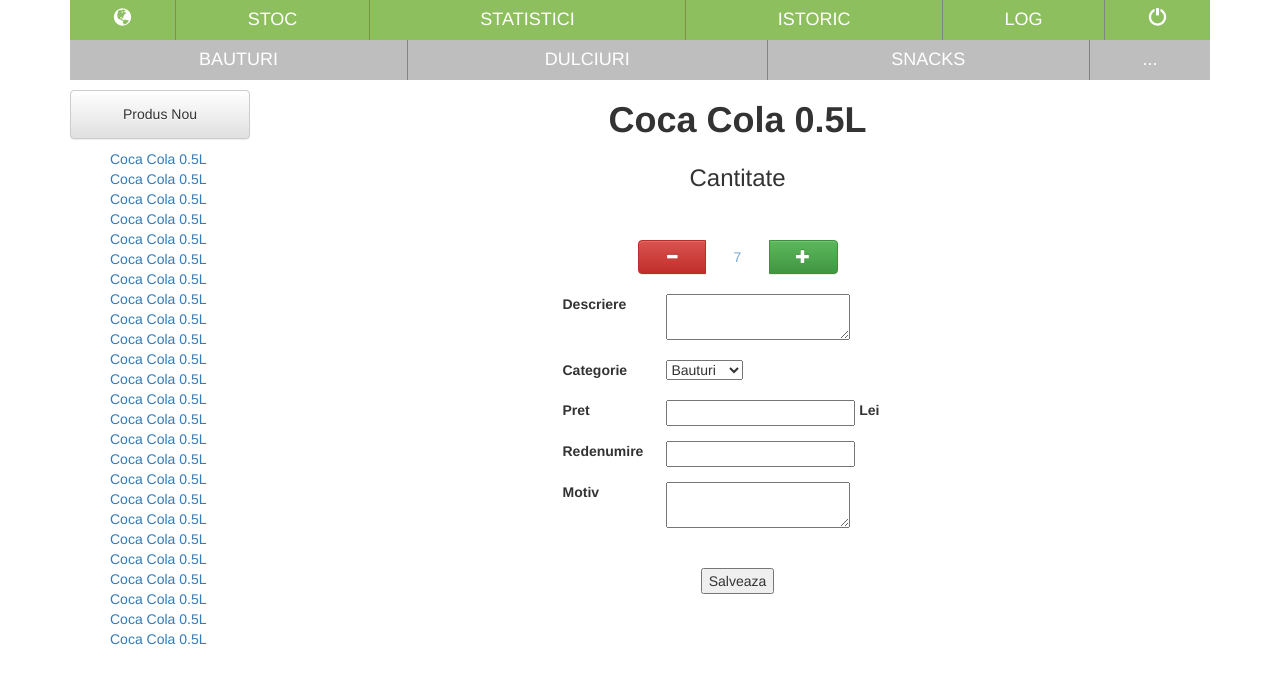
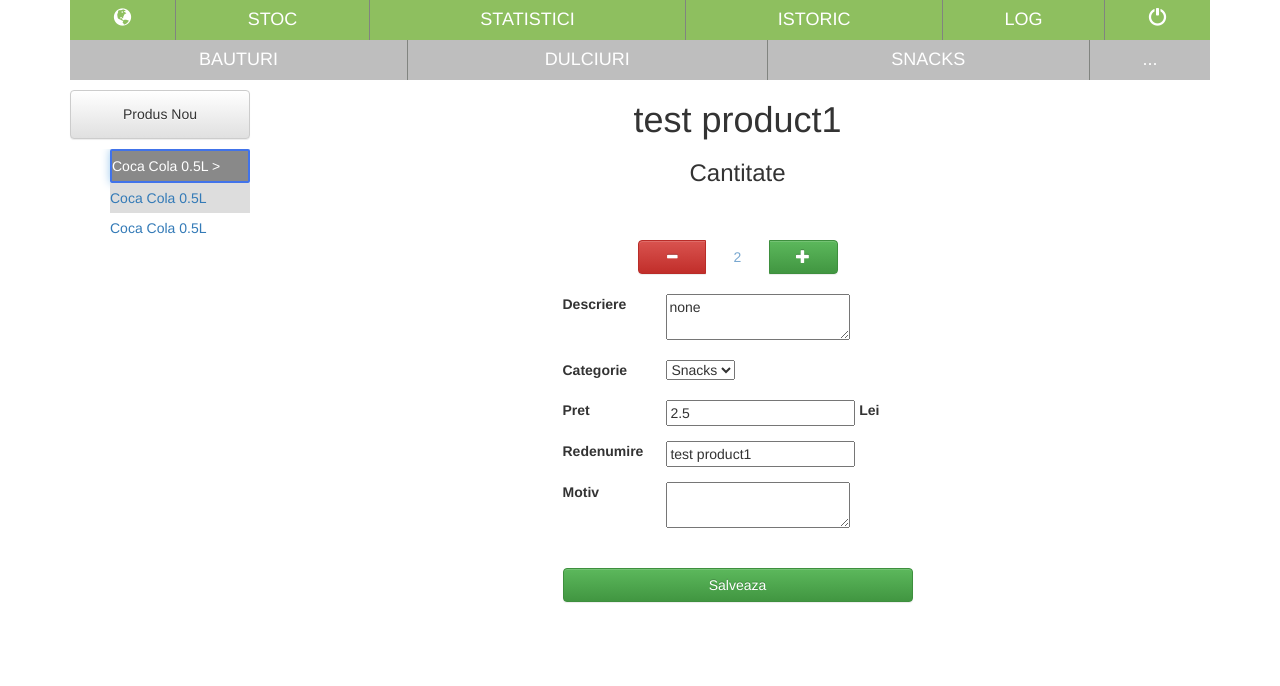
Before and after one commit to Cycov/NTT-Candy-Machine, a PHP site: page /stoc.php in a window 1280 px wide. Shown: the top 686 px of the page. Run offline with PHP 8.4, Linux system fonts and the light colour scheme; some libraries are stand-ins or nearby versions.

Commit message:
Added js, edited stoc.php (a lot)
stoc.php broken, igonred functionality, responsivness.
Various fixes
Added stoc.js

```diff
--- a/istoric.php
+++ b/istoric.php
@@ -21,7 +21,7 @@
 		<div class="col-xs-4 col-md-4">
 			<div class="form-group">
 				<label>De la:</label>
-				<div class='input-group date' id='datetimepicker6'>
+				<div class='input-group date' id='fromDate'>
 					<input type='text' class="form-control" />
 					<span class="input-group-addon">
 						<span class="glyphicon glyphicon-calendar"></span>
@@ -32,7 +32,7 @@
 		<div class="col-xs-4 col-md-4">
 			<div class="form-group">
 				<label>Pana la:</label>
-				<div class='input-group date' id='datetimepicker7'>
+				<div class='input-group date' id='toDate'>
 					<input type='text' class="form-control" />
 					<span class="input-group-addon">
 						<span class="glyphicon glyphicon-calendar"></span>
--- /dev/null
+++ b/js/stoc.js
@@ -0,0 +1,88 @@
+$(document).ready(function(){
+    var template =
+    {
+        "id":0,
+        "name":"",
+        "quantity":0,
+        "description":"",
+        "category":"",
+        "price":0.0
+    }
+
+    function isJson(str) {
+        try {
+            JSON.parse(str);
+        } catch (e) {
+            return false;
+        }
+        return true;
+    }
+
+    function clearAllFields(name)
+    {
+        $('#product-name').html(name);
+        $('#product-rename').val('');
+        $('.quantity.disabled').html(0);
+        $('.quantity-product').attr('data-quantity',0);
+        $('#product-description').val('');
+        $('#product-category').val('none');
+        $('#product-price').val(0.0);
+    }
+
+    var $prevEntry = $('li[data-id="1"]');
+    var currentId = 0;
+
+    $('.quantity-increase').on('click',function(){
+        var parent = $(this).parent();
+        $(parent).attr("data-quantity",parseFloat($(parent).attr("data-quantity")) + 1);
+        $(parent).children(".quantity").html($(parent).attr("data-quantity"));
+    });
+    $('.quantity-decrease').on('click',function(){
+        var parent = $(this).parent();
+        var quantity = parseInt($(parent).attr("data-quantity")) - 1;
+
+        if (quantity < 0)
+        {
+            $(parent).click(false);
+            return;
+        }
+
+        $(parent).children(".quantity").html(quantity);
+        $(parent).attr("data-quantity",quantity);
+    });
+    $('#products-in-stock').on('click','.product-entry',function(ev){
+        $prevEntry.removeClass('selected');
+        $(this).addClass('selected');
+        $prevEntry = $(this);
+        var unparsedData = $(this).children('span').html();
+
+        if (!isJson(unparsedData))
+        {
+            console.error("Product data is not a valid json. (id: " + $(this).attr('data-id') + ' )');
+            return;
+        }
+
+        var data = jQuery.parseJSON(unparsedData);
+        $('#product-name').html(data.name);
+        $('#product-rename').val(data.name);
+        $('.quantity.disabled').html(data.quantity);
+        $('.quantity-product').attr('data-quantity',data.quantity);
+        $('#product-description').val(data.description);
+        $('#product-category').val(data.category);
+        console.log(data.category);
+        $('#product-price').val(data.price);
+        $(this).attr('data-id',data.id);
+        currentId = data.id;
+    });
+
+    $prevEntry.trigger('click');
+    $('#product-new-btn').on('click',function(){
+        $('#products-in-stock').append('<li class="product-entry data-id="' + currentId + '">' +
+        '<span style="display: none">' + template + '</span>' +
+        '<a href="#">New product</a></li>');
+
+        clearAllFields('New product');
+    });
+
+    //TODO: Add AJAX, eanble save btn;
+});
--- a/log.php
+++ b/log.php
@@ -21,7 +21,7 @@
 		<div class="col-xs-4 col-md-4">
 			<div class="form-group">
 				<label>De la:</label>
-				<div class='input-group date' id='datetimepicker6'>
+				<div class='input-group date' id='fromDate'>
 					<input type='text' class="form-control" />
 					<span class="input-group-addon">
 						<span class="glyphicon glyphicon-calendar"></span>
@@ -32,7 +32,7 @@
 		<div class="col-xs-4 col-md-4">
 			<div class="form-group">
 				<label>Pana la:</label>
-				<div class='input-group date' id='datetimepicker7'>
+				<div class='input-group date' id='toDate'>
 					<input type='text' class="form-control" />
 					<span class="input-group-addon">
 						<span class="glyphicon glyphicon-calendar"></span>
--- a/login.html
+++ b/login.html
@@ -16,11 +16,11 @@
 			<img src="imglog/log.jpg" alt="logo" class="img-circle">
 			<form action="mentenance-home.html" method="post">
 				<div class="input-group">
-					<span class="input-group-addon" id="basic-addon1"><span class="glyphicon glyphicon-user"></span></span>
+					<span class="input-group-addon"><span class="glyphicon glyphicon-user"></span></span>
 					<input type="text" class="form-control" placeholder="Username" aria-describedby="basic-addon1">
 				</div>
 				<div class="input-group">
-					<span class="input-group-addon" id="basic-addon1"><span class="glyphicon glyphicon-lock"></span></span>
+					<span class="input-group-addon"><span class="glyphicon glyphicon-lock"></span></span>
 					<input type="text" class="form-control" placeholder="Password" aria-describedby="basic-addon1">
 				</div>
 					<button class="btn btn-default" type="submit">Log In</button>
--- a/statistici.php
+++ b/statistici.php
@@ -20,7 +20,7 @@
 		<div class="col-xs-4 col-md-4">
 			<div class="form-group">
 			<label>De la:</label>
-				<div class='input-group date' id='datetimepicker6'>
+				<div class='input-group date' id='fromDate'>
 					<input type='text' class="form-control" />
 					<span class="input-group-addon">
 						<span class="glyphicon glyphicon-calendar"></span>
@@ -31,7 +31,7 @@
 		<div class="col-xs-4 col-md-4">
 			<div class="form-group">
 				<label>Pana la:</label>
-				<div class='input-group date' id='datetimepicker7'>
+				<div class='input-group date' id='toDate'>
 					<input type='text' class="form-control" />
 					<span class="input-group-addon">
 						<span class="glyphicon glyphicon-calendar"></span>
--- a/stoc.php
+++ b/stoc.php
@@ -21,61 +21,26 @@
 	<div class="row">
 		<div class="col-xs-2 col-md-2">
 			<div class="btn-group produs-nou" role="group" aria-label="...">
-				<button type="button" class="btn btn-default"><h5>Produs Nou</h5></button>
+				<button id="product-new-btn" type="button" class="btn btn-default"><h5>Produs Nou</h5></button>
 			</div>
-		<div class="scrollbar">
-			<ul>
-				<a href="stoc.html"> <li>Coca Cola 0.5L</li> </a>
-				<a href="stoc.html"> <li>Coca Cola 0.5L</li> </a>
-				<a href="stoc.html"> <li>Coca Cola 0.5L</li> </a>
-				<a href="stoc.html"> <li>Coca Cola 0.5L</li> </a>
-				<a href="stoc.html"> <li>Coca Cola 0.5L</li> </a>
-				<a href="stoc.html"> <li>Coca Cola 0.5L</li> </a>
-				<a href="stoc.html"> <li>Coca Cola 0.5L</li> </a>
-				<a href="stoc.html"> <li>Coca Cola 0.5L</li> </a>
-				<a href="stoc.html"> <li>Coca Cola 0.5L</li> </a>
-				<a href="stoc.html"> <li>Coca Cola 0.5L</li> </a>
-				<a href="stoc.html"> <li>Coca Cola 0.5L</li> </a>
-				<a href="stoc.html"> <li>Coca Cola 0.5L</li> </a>
-				<a href="stoc.html"> <li>Coca Cola 0.5L</li> </a>
-				<a href="stoc.html"> <li>Coca Cola 0.5L</li> </a>
-				<a href="stoc.html"> <li>Coca Cola 0.5L</li> </a>
-				<a href="stoc.html"> <li>Coca Cola 0.5L</li> </a>
-				<a href="stoc.html"> <li>Coca Cola 0.5L</li> </a>
-				<a href="stoc.html"> <li>Coca Cola 0.5L</li> </a>
-				<a href="stoc.html"> <li>Coca Cola 0.5L</li> </a>
-				<a href="stoc.html"> <li>Coca Cola 0.5L</li> </a>
-				<a href="stoc.html"> <li>Coca Cola 0.5L</li> </a>
-				<a href="stoc.html"> <li>Coca Cola 0.5L</li> </a>
-				<a href="stoc.html"> <li>Coca Cola 0.5L</li> </a>
-				<a href="stoc.html"> <li>Coca Cola 0.5L</li> </a>
-				<a href="stoc.html"> <li>Coca Cola 0.5L</li> </a>
-				<a href="stoc.html"> <li>Coca Cola 0.5L</li> </a>
-				<a href="stoc.html"> <li>Coca Cola 0.5L</li> </a>
-				<a href="stoc.html"> <li>Coca Cola 0.5L</li> </a>
-				<a href="stoc.html"> <li>Coca Cola 0.5L</li> </a>
-				<a href="stoc.html"> <li>Coca Cola 0.5L</li> </a>
-				<a href="stoc.html"> <li>Coca Cola 0.5L</li> </a>
-				<a href="stoc.html"> <li>Coca Cola 0.5L</li> </a>
-				<a href="stoc.html"> <li>Coca Cola 0.5L</li> </a>
-				<a href="stoc.html"> <li>Coca Cola 0.5L</li> </a>
-				<a href="stoc.html"> <li>Coca Cola 0.5L</li> </a>
-				<a href="stoc.html"> <li>Coca Cola 0.5L</li> </a>
-				<a href="stoc.html"> <li>Coca Cola 0.5L</li> </a>
-				<a href="stoc.html"> <li>Coca Cola 0.5L</li> </a>
-			</ul>
-		</div>
+			<div class="scrollbar">
+				<ul id="products-in-stock">
+					<li class="product-entry selected" data-id="1"><span style="display: none">{ "id":0, "name":"test product1", "quantity":2, "description":"none", "category":"snack", "price":2.5 }</span><a href="#"> Coca Cola 0.5L </a></li>
+					<li class="product-entry" data-id="2"><span style="display: none">{ "id":0, "name":"test product2", "quantity":4, "description":"none", "category":"drink", "price":2.5 }</span><a href="#"> Coca Cola 0.5L </a></li>
+					<li class="product-entry" data-id="3"><span style="display: none">{ "id":0, "name":"test product3", "quantity":287, "description":"none", "category":"candy", "price":2.5 }</span><a href="#"> Coca Cola 0.5L </a></li>
+				</ul>
+			</div>
 		</div>
 		<div class="col-xs-10 col-md-10">
 			<div class="head-stoc-dr">
-				<h1><label> Coca Cola 0.5L </label></h1>
+				<h1 id="product-name"></h1>
 				<h3> Cantitate </h3>
 			</div>
-			<div class="btn-group btn-group-justified basket-product" role="group" data-price="3.4" data-quantity="1">
+			<div class="btn-group btn-group-justified quantity-product" role="group" data-price="0.0" data-quantity="0">
 				<a class="btn btn-danger quantity-decrease">
 					<span class="glyphicon glyphicon-minus"></span>
 				</a>
-				<a class="btn btn-link quantity disabled">7</a>
+				<a class="btn btn-link quantity disabled">0</a>
 				<a class="btn btn-success quantity-increase">
 					<span class="glyphicon glyphicon-plus"></span>
 				</a>
@@ -85,33 +50,33 @@
 			<form method="POST">
 			<div class="form-group">
 				<label for="descriere">Descriere</label>
-				<textarea type="text" id="descriere"></textarea>
+				<textarea type="text" id="product-description"></textarea>
 			</div>
 			<div class="form-group">
 				<label for="categorie">Categorie</label>
-				<select>
-					<option value="bauturi">Bauturi</option>
-					<option value="dulciuri">Dulciuri</option>
-					<option value="dulciuri2">Dulciuri2</option>
-					<option value="snacks">Snacks</option>
+				<select id="product-category">
+					<option value="drink">Bauturi</option>
+					<option value="candy">Dulciuri</option>
+					<option value="none">None</option>
+					<option value="snack">Snacks</option>
 				</select>
 			</div>
 			<div class="form-group">
 				<label for="pret">Pret</label>
-				<input type="text" id="pret">
+				<input id="product-price" type="text">
 				<label class="second" for="lei">Lei</label>
 			</div>
 			<div class="form-group">
 				<label for="redenumire">Redenumire</label>
-				<input type="text" id="redenumire">
+				<input id="product-rename" type="text">
 			</div>
 			<div class="form-group">
 				<label for="motiv">Motiv</label>
-				<textarea type="text" id="motiv"></textarea>
+				<textarea type="text"></textarea>
 			</div>
 			<br>
-			<div class="form-group">
-				<input type="submit" value="Salveaza" id="submit-btn">
+			<div class="form-group center">
+				<a class="btn btn-success">Salveaza</a>
 			</div>
 			</form>
 		</div>
@@ -121,6 +86,7 @@
 <script src="https://code.jquery.com/jquery-3.2.1.min.js"></script>
 <script src="https://maxcdn.bootstrapcdn.com/bootstrap/3.3.7/js/bootstrap.min.js"
 integrity="sha384-Tc5IQib027qvyjSMfHjOMaLkfuWVxZxUPnCJA7l2mCWNIpG9mGCD8wGNIcPD7Txa" crossorigin="anonymous"></script>
+<script src="js/stoc.js"></script>
 
 </body>
 </html>
--- a/stylesheets/stoc.css
+++ b/stylesheets/stoc.css
@@ -16,6 +16,27 @@ body{
 }
 .scrollbar ul{
 	list-style-type:none;
+}
+.scrollbar ul li{
+	padding-top: 5px;
+	padding-bottom: 5px;
+}
+.scrollbar ul li:nth-child(even){
+	background-color: #DDDDDD;
+}
+.scrollbar ul li.selected {
+    border: 2px solid #dadada;
+    border-radius: 2px;
+    outline: none;
+    border-color: #4173ea;
+    box-shadow: 0 0 10px #9ecaed;
+	background-color: #898989;
+}
+.scrollbar ul li.selected a {
+	color: white;
+}
+.scrollbar ul li.selected a::after  {
+	content: "  >";
 }
 .btn-default{
 	width:180px;
@@ -64,7 +85,7 @@ body{
 .head-stoc-dr h1,h3{
 	text-align:center;
 }
-.btn-group.btn-group-justified.basket-product{
+.btn-group.btn-group-justified.quantity-product{
 	width:200px;
 	display:block;
 	margin:0 auto;
@@ -81,7 +102,7 @@ body{
 .form-group label.second{
 	width:auto;
 }
-#submit-btn{
+.center a{
 	display:block;
 	margin:0 auto;
 }
--- a/stylesheets/tables.css
+++ b/stylesheets/tables.css
@@ -9,11 +9,11 @@ tr:nth-child(even) {
 	line-height:34px;
 	position:relative;
 }
-#datetimepicker6{
+#fromDate{
 	width:250px;
 	float:right;
 }
-#datetimepicker7{
+#toDate{
 	width:250px;
 	float:right;
 }
```
Also changed, not shown: stylesheets/mentenanta.css (added).
